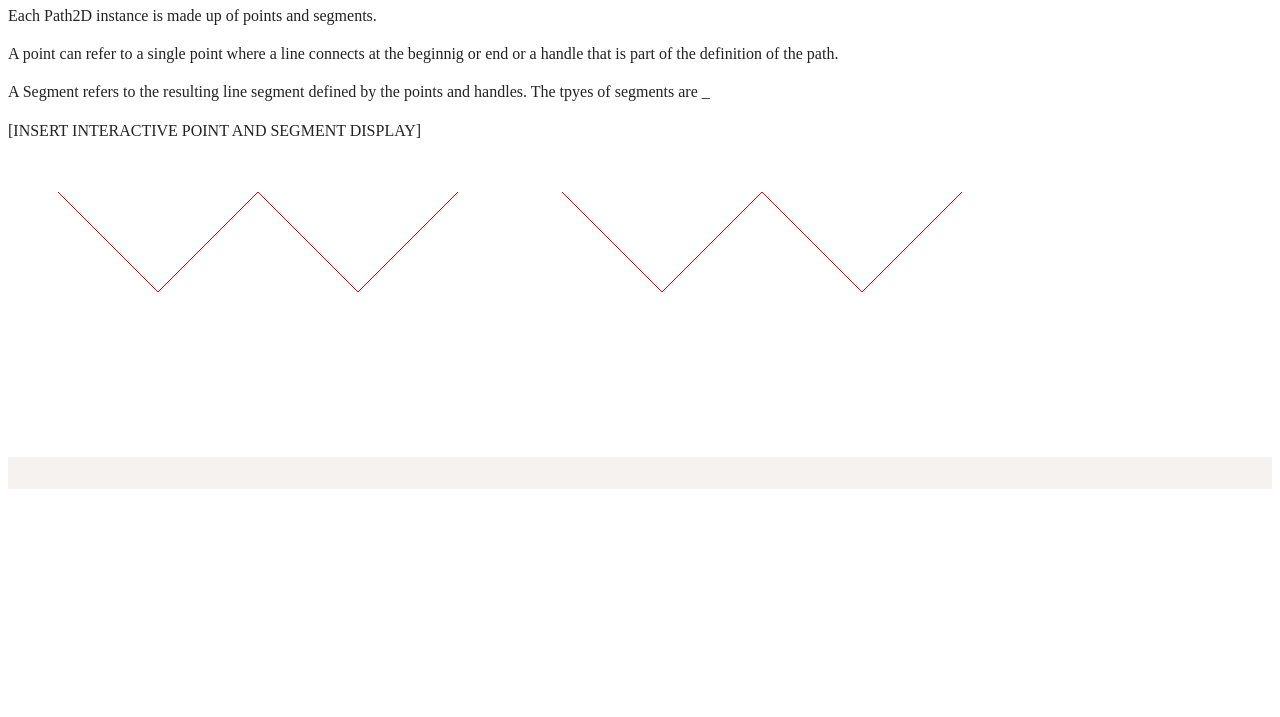
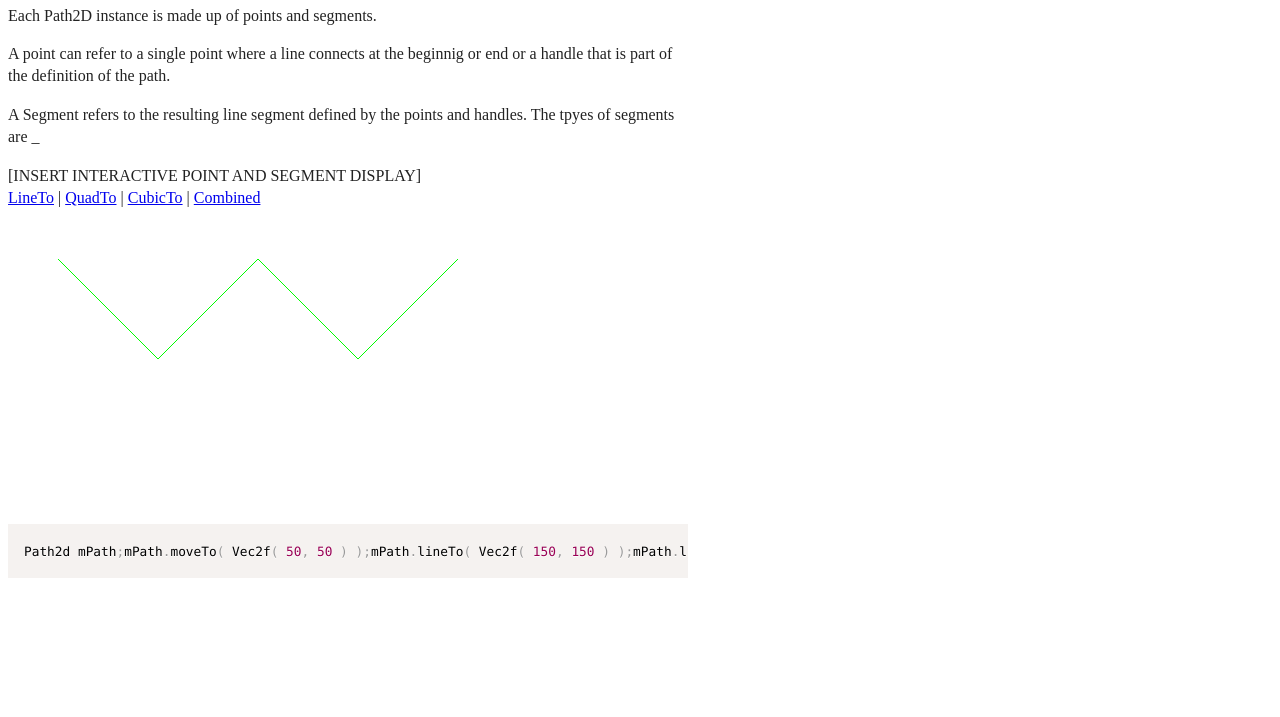
Before and after one commit to gregkepler/cinder-path2d-docs, a website: page javascript/path2d.html in a window 1280 px wide. Shown: the part 83-800 px from the top of the page. Drawn offline with nearby package versions, Linux system fonts and the light colour scheme; files that its build step writes are made by us from their sources.

Commit message:
Cleaned up some things. Added a basic quadTo drawing.

```diff
--- a/javascript/js/main.js
+++ b/javascript/js/main.js
@@ -2,45 +2,43 @@
 
 	// array of paper scope
 	var papers = [];
+	var COLOR_LINE_TO = '#00FF00';
+	var COLOR_QUAD_TO = '#0000FF';
+	var COLOR_CUBIC_TO = '#FFFF00';
 	// var paper = window.paper;
 // console.log(paper);
 
 
 
-	// var Point = paper.Point;
-	// var papers = [];
+	window.app = {
 
-	window.app = {
 		lineto: {
-			// div: null,
+
 			canvas: null,
 			paperScope: null,
 			tool: null,
 			init: function(){
 
-				// var paper = window.paper;
-				// paper.install(window);
-				// window.paper.set
-				papers[0] = new paper.PaperScope();
-				papers[0].setup($('#lineto')[0]);
+				var curPaper = new paper.PaperScope();
+				curPaper.setup($('#lineto')[0]);
+				papers.push( curPaper );
 
 				// draw the initial path
-				var _paper = papers[0];
-				var path = new _paper.Path();
-					path.strokeColor = '#ff0000';
-					path.moveTo( new _paper.Point(50.0, 50.0) );
-					path.lineTo( new _paper.Point(150.0, 150.0) );
-					path.lineTo( new _paper.Point(250.0, 50.0));
-					path.lineTo( new _paper.Point(350.0, 150.0) );
-					path.lineTo( new _paper.Point(450.0, 50.0) );
-				_paper.view.draw();
+				var path = new curPaper.Path();
+					path.strokeColor = COLOR_LINE_TO;
+					path.moveTo( new curPaper.Point(50.0, 50.0) );
+					path.lineTo( new curPaper.Point(150.0, 150.0) );
+					path.lineTo( new curPaper.Point(250.0, 50.0));
+					path.lineTo( new curPaper.Point(350.0, 150.0) );
+					path.lineTo( new curPaper.Point(450.0, 50.0) );
+				curPaper.view.draw();
 
-				tool = new _paper.Tool();
+				tool = new curPaper.Tool();
 				tool.onMouseMove = function(event) {
-					_paper.project.activeLayer.selected = false;
-					log("item", event);
+					curPaper.project.activeLayer.selected = false;
+					// log("item", event);
 					if (event.item) {
-						log("select item");
+						// log("select item");
 						event.item.selected = true;
 
 					}
@@ -54,9 +52,10 @@
 					fill: true,
 					tolerance: 5
 				};
+
 				tool.onMouseDown = function(event) {
 					segment = path = null;
-					var hitResult = _paper.project.hitTest(event.point, hitOptions);
+					var hitResult = curPaper.project.hitTest(event.point, hitOptions);
 					if (!hitResult)
 						return;
 
@@ -83,49 +82,75 @@
 
 					app.output.update( path );
 				}
+
+				app.output.update( path );
 			}
 		},
+
 		quadto: {
+
 			div: null,
+
 			canvas: null,
+
 			init: function(){
-				// this.div = $( '#quadto' );
-				// this.canvas = document.getElementById('paperCanvas');
 
-				papers[1] = new paper.PaperScope();
-				papers[1].setup($('#quadto')[0]);
-				var _paper = papers[1];
-				var path = new _paper.Path();
+				var curPaper = new paper.PaperScope();
+				curPaper.setup($('#quadto')[0]);
+				papers.push( curPaper );
 
-				path.strokeColor = '#ff0000';
-				path.moveTo( new _paper.Point(50.0, 50.0) );
-				path.lineTo( new _paper.Point(150.0, 150.0) );
-				path.lineTo( new _paper.Point(250.0, 50.0));
-				path.lineTo( new _paper.Point(350.0, 150.0) );
-				path.lineTo( new _paper.Point(450.0, 50.0) );
-				_paper.view.draw();
+
+				var path = new curPaper.Path();
+
+				/*path.strokeColor = '#ff0000';
+				path.moveTo( new curPaper.Point(50.0, 50.0) );
+				path.lineTo( new curPaper.Point(150.0, 150.0) );
+				path.lineTo( new curPaper.Point(250.0, 50.0));
+				path.lineTo( new curPaper.Point(350.0, 150.0) );
+				path.lineTo( new curPaper.Point(450.0, 50.0) );
+				curPaper.view.draw();*/
+
+
+				// quadTo - waves
+				var waveWidth = 100.0;
+				path.moveTo( new curPaper.Point(0.0, 50.0) );
+				path.strokeColor = COLOR_QUAD_TO;
+				for( var i = 0; i < 5; i++ ) {
+					var startX = i * waveWidth;
+					path.quadraticCurveTo( new curPaper.Point( startX, 0.0 ), new curPaper.Point( startX + waveWidth / 2.0, 0.0 ) );
+					path.quadraticCurveTo( new curPaper.Point( startX + waveWidth / 2.0, 50.0 ), new curPaper.Point( startX + waveWidth, 50.0 ) );
+
+				}
+				curPaper.view.draw();
 			}
 		},
+
 		output: {
+
 			div: null,
+
 			init: function(){
 				div = $( '#output' );
 			},
+
 			update: function( path ){
-				log(path);
+
 				var segments = path.segments;
+				log( "segments", segments );
 				var p = "mPath";
 				var code = "Path2d mPath;<br>";
+
 				for(var i=0; i<segments.length; i++){
 					var segment = segments[i];
-					log(segment.point);
+					console.log( segment, segment.point);
+
 					if(i == 0){
-
 						code += "mPath.moveTo( Vec2f( " + segment.point.x + ", " + segment.point.y + " ) );<br>"
 					}else{
 						code += "mPath.lineTo( Vec2f( " + segment.point.x + ", " + segment.point.y + " ) );<br>"
 					}
 				}
+
 				code += "gl::draw( mPath );";
 				div.html( code );
 				log(code);
@@ -134,8 +159,8 @@
 	}
 
 	$(document).ready( function(){
+		if($( '#output' ).size() > 0) {window.app.output.init();}
 		if($( '#lineto' ).size() > 0) {window.app.lineto.init();}
-		if($( '#output' ).size() > 0) {window.app.output.init();}
 		if($( '#quadto' ).size() > 0) {window.app.quadto.init();}
 	});
 
--- a/javascript/path2d.html
+++ b/javascript/path2d.html
@@ -9,6 +9,7 @@
 
         <link rel="stylesheet" href="css/prism.css">
         <link rel="stylesheet" href="css/main.css">
+        <link rel="stylesheet" href="css/path2d.css">
 
         <!--[if lt IE 9]>
             <script src="//html5shiv.googlecode.com/svn/trunk/html5.js"></script>
@@ -26,6 +27,11 @@
                 <p>A Segment refers to the resulting line segment defined by the points and handles. The tpyes of segments are _</p>
 
                 [INSERT INTERACTIVE POINT AND SEGMENT DISPLAY]
+                <div>
+                    <div><a href="#">LineTo</a> | <a href="#">QuadTo</a> | <a href="#">CubicTo</a> | <a href="#">Combined</a></div>
+                    <canvas id="lineto" width="500" height="300"></canvas>
+                    <pre><code id="output" class="language-c++"></code></pre>
+                </div>
 
                 <div>
                     <canvas id="lineto" width="500" height="300"></canvas>
--- a/javascript/stylus/path2d.styl
+++ b/javascript/stylus/path2d.styl
@@ -1,2 +1,2 @@
-canvas
-	max-width: 500px
+.content
+	max-width: 680px
```
